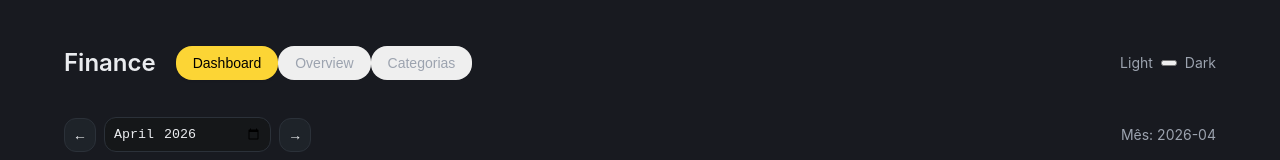
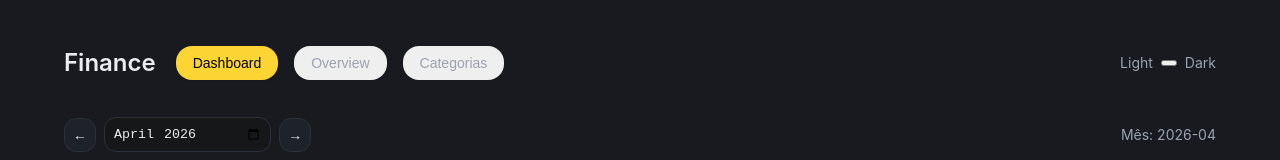
Before and after one commit to gabrielespanhol/finance-app, a React app in the folder finance-app/frontend/: page / in a window 1280 px wide. Shown: the top 160 px of the page. Built offline with nearby package versions, Linux system fonts and the light colour scheme; no server answers; the HTML template or start-up script is replaced by a standard one.

Commit message:
feat: implement main application layout and dashboard view with transaction management

```diff
--- a/finance-app/frontend/src/App.jsx
+++ b/finance-app/frontend/src/App.jsx
@@ -17,7 +17,7 @@ export default function App() {
         <div className="flex items-center justify-between gap-4">
           <div className="flex items-center gap-4">
             <h1 className="text-2xl font-semibold">Finance</h1>
-            <nav className="flex bg-transparent rounded-2xl p-1">
+            <nav className="flex items-center gap-4 bg-transparent rounded-2xl p-1 ml-4">
               {["dashboard", "planejamento", "categorias"].map((t) => (
                 <button
                   key={t}
--- a/finance-app/frontend/src/pages/Dashboard.jsx
+++ b/finance-app/frontend/src/pages/Dashboard.jsx
@@ -178,7 +178,7 @@ export default function Dashboard({ dark, setDark }) {
           >
             <svg
               xmlns="http://www.w3.org/2000/svg"
-              className="h-5 w-5"
+              style={{ width: '20px', height: '20px' }}
               viewBox="0 0 20 20"
               fill="currentColor"
             >
```
